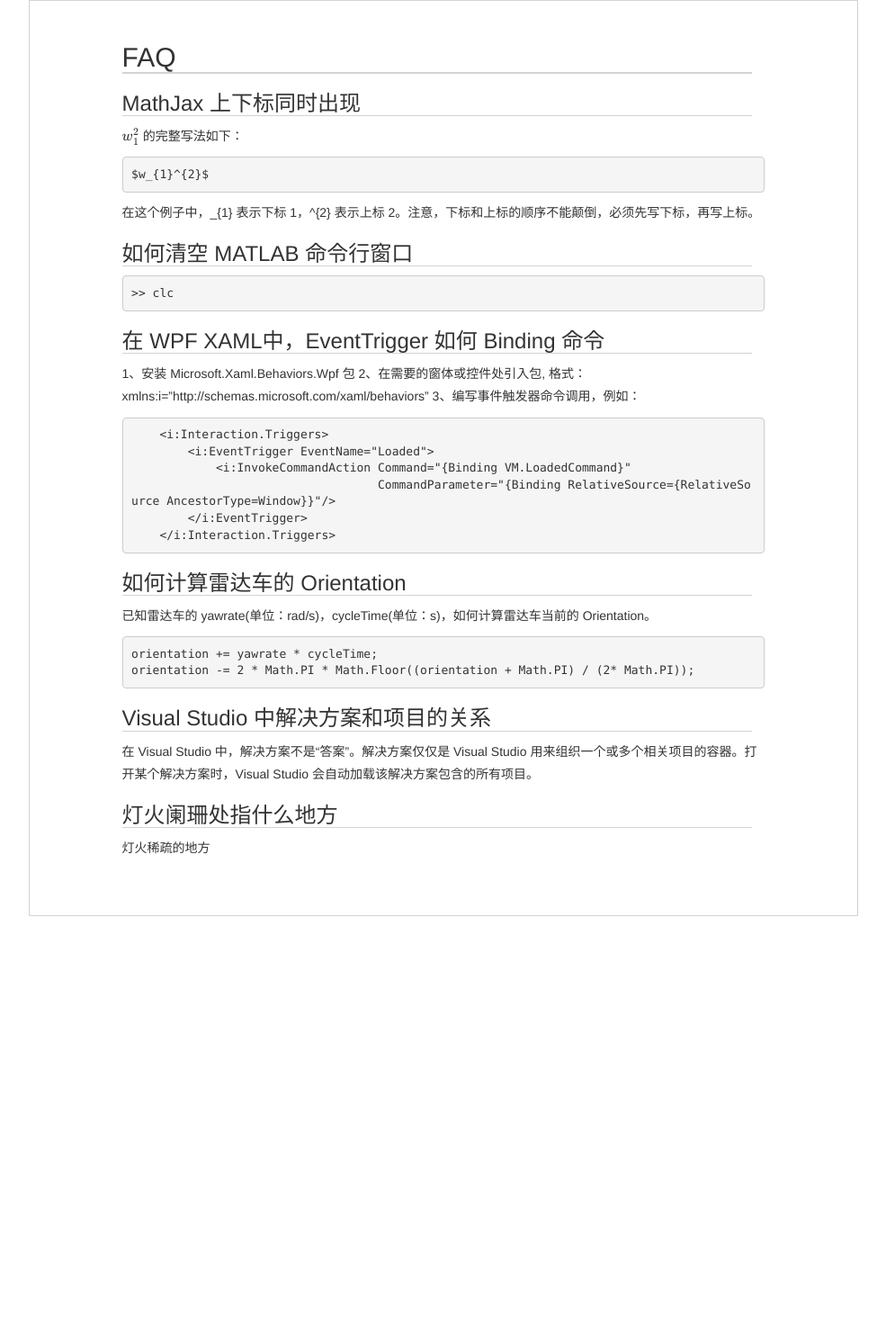
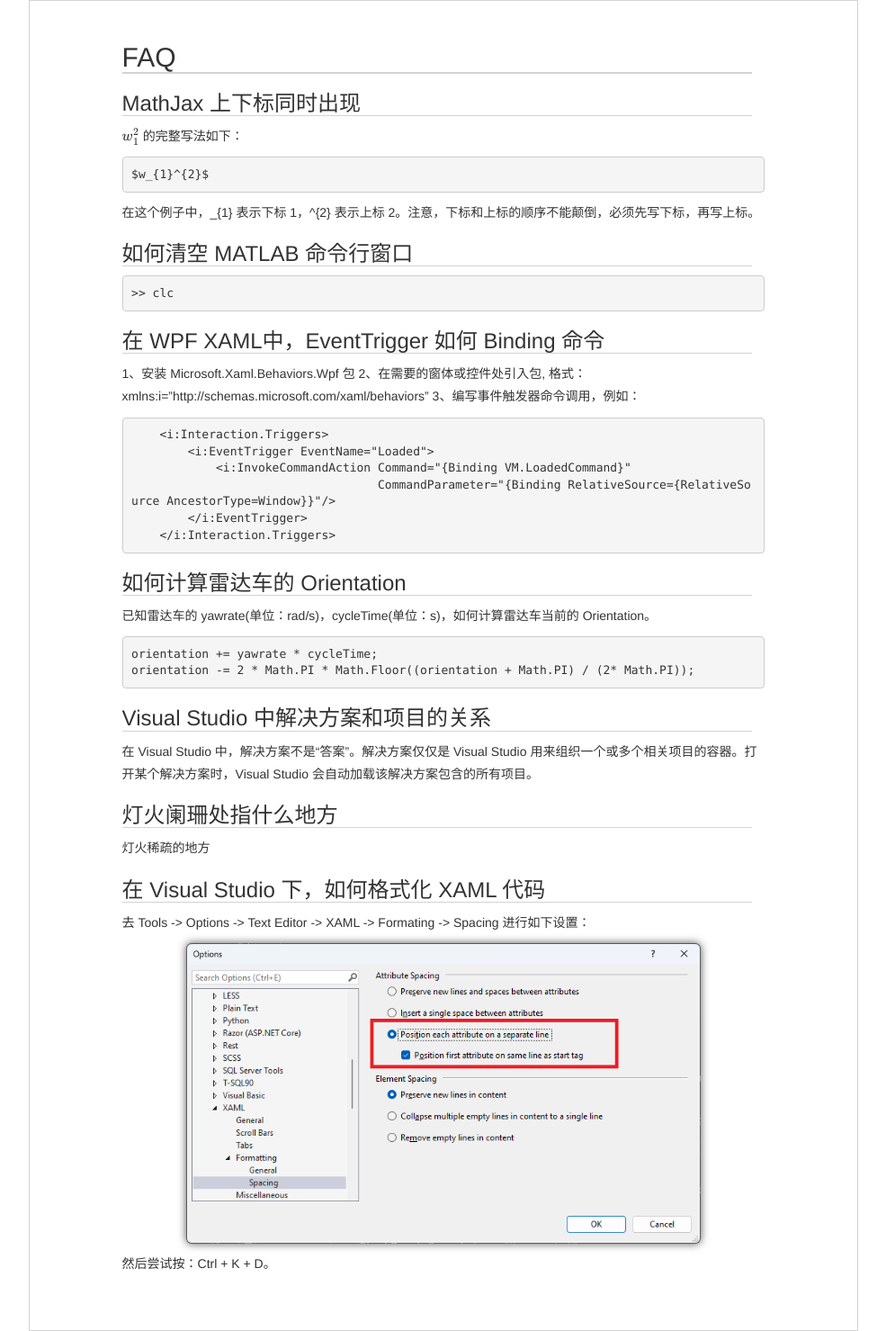
Before and after one commit to luli100/luli100.github.io, a Jekyll site: the page built from faq.md, in a window 1280 px wide. Shown: the whole page at 90% size, without its empty margins (147-1132 px from the left). Built offline with Jekyll 4.4.1, drawn with Linux system fonts in a browser that asks for light colours; formulas are drawn with MathJax 3; before the commit the page ends 1018 px from its top, so only the background shows below that.

Commit message:
format xaml code

```diff
--- a/faq.md
+++ b/faq.md
@@ -49,3 +49,11 @@ orientation -= 2 * Math.PI * Math.Floor((orientation + Math.PI) / (2* Math.PI));
 ### 灯火阑珊处指什么地方
 
 灯火稀疏的地方
+
+### 在 Visual Studio 下，如何格式化 XAML 代码
+
+去 Tools -> Options -> Text Editor -> XAML -> Formating -> Spacing 进行如下设置：
+
+<img src="/images/how-to-format-xaml-code.png" width="80%">
+
+然后尝试按：Ctrl + K + D。
```
Also changed, not shown: images/how-to-format-xaml-code.png (added).
